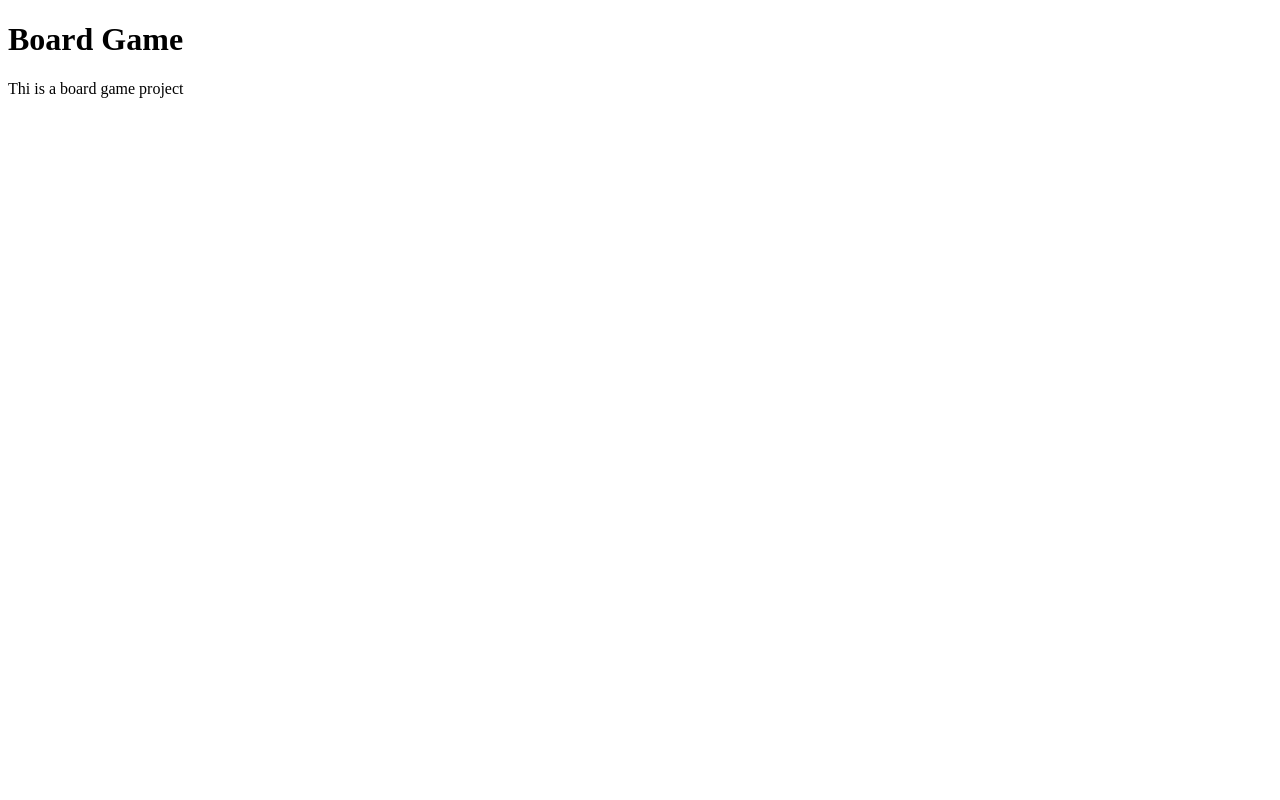
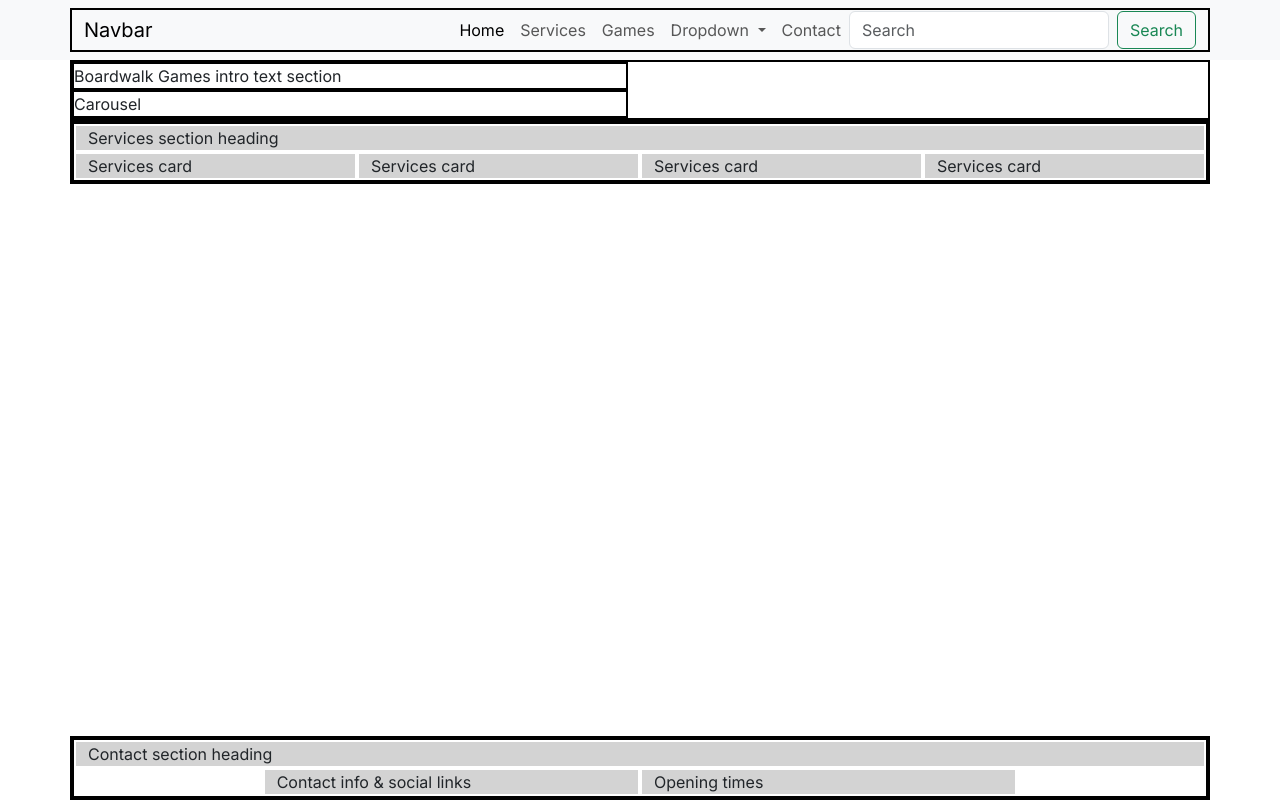
Before and after one commit to HafsaA85/boardwalk-games, a plain HTML site: page index.html in a window 1280 px wide. Drawn offline with nearby package versions, Linux system fonts and the light colour scheme; a web font is replaced by a local one.

Commit message:
Responsive pages

```diff
--- a/assets/css/style.css
+++ b/assets/css/style.css
@@ -0,0 +1,38 @@
+@import url('https://fonts.googleapis.com/css2?family=Inter:ital,opsz,wght@0,14..32,100..900;1,14..32,100..900&family=Macondo&display=swap');
+
+
+/*css variable*/
+
+:root{
+    --primary-font:"Inter", sans-serif;
+    --secondary-font: "Macondo", cursive;
+    --primary-color: #3a2620; /*brown*/
+    --secondary-color: #aa9581; /* light brown */
+    --highlight-color: #416a8e; /* blue */
+    --highlight-color-light: #7a9fc2; /* light blue */
+}
+
+body{
+    font-family: var(--primary-font);
+}
+
+h1, h2, h3{
+   font-family: var(--secondary-font);
+    color: var(--primary-color);
+}
+
+.sub-heading-color {
+    color: var(--highlight-color);
+}
+
+/* grid visualisation CSS for testing */
+
+.container,
+.row {
+    border: 2px solid black;
+}
+
+.col-12 {
+    border: 2px solid white;
+    background-color: lightgray;
+}
--- a/index.html
+++ b/index.html
@@ -3,11 +3,107 @@
 <head>
     <meta charset="UTF-8">
     <meta name="viewport" content="width=device-width, initial-scale=1.0">
-    <title>Document</title>
+    <meta name="description" content="Boardwalk Games, your ultimate gaming retreat! Perfect for casual gamers, enthusiasts, and student gatherings.
+    Visit us for your next adventure in board gaming.">
+    <title> Boardwalk Game | Home</title>
+    <!-- favicons generated by favicon.io -->
+<link rel="apple-touch-icon" sizes="180x180" href="assets/images/apple-touch-icon.png">
+<link rel="icon" type="image/png" sizes="32x32" href="assets/images/favicon-32x32.png">
+<link rel="icon" type="image/png" sizes="16x16" href="assets/images/favicon-16x16.png">
+
+     <!-- Bootstrap CSS -->
+    <link href="	https://cdn.jsdelivr.net/npm/bootstrap@5.3.7/dist/css/bootstrap.min.css" rel="stylesheet">
+
+    <!--custom css-->
     <link rel="stylesheet" href="assets\css\style.css">
 </head>
-<body>
-    <h1>Board Game</h1>
-    <p>Thi is a board game project</p>
+
+<!-- Classes on body set to work with mt-auto on footer to ensure it always stays at
+ o00000000000the bottom of the page -->
+<body class="d-flex flex-column min-vh-100">
+
+     <!--navigation-->
+    <nav class="navbar navbar-expand-lg bg-body-tertiary">
+  <div class="container">
+    <a class="navbar-brand" href="#">Navbar</a>
+    <button class="navbar-toggler" type="button" data-bs-toggle="collapse" data-bs-target="#navbarSupportedContent" aria-controls="navbarSupportedContent" aria-expanded="false" aria-label="Toggle navigation">
+      <span class="navbar-toggler-icon"></span>
+    </button>
+    <div class="collapse navbar-collapse" id="navbarSupportedContent">
+      <ul class="navbar-nav ms-auto mb-2 mb-lg-0">
+        <li class="nav-item">
+          <a class="nav-link active" aria-current="page" href="index.html">Home</a>
+        </li>
+        <li class="nav-item">
+          <a class="nav-link" href="#">Services</a>
+        </li>
+        <li class="nav-item">
+          <a class="nav-link" href="game-library.html">Games</a>
+        </li>
+        <li class="nav-item dropdown">
+          <a class="nav-link dropdown-toggle" href="#" role="button" data-bs-toggle="dropdown" aria-expanded="false">
+            Dropdown
+          </a>
+          <ul class="dropdown-menu">
+            <li><a class="dropdown-item" href="#">Action</a></li>
+            <li><a class="dropdown-item" href="#">Another action</a></li>
+            <li><hr class="dropdown-divider"></li>
+            <li><a class="dropdown-item" href="#">Something else here</a></li>
+          </ul>
+        </li>
+        <li class="nav-item">
+          <a class="nav-link" href="#">Contact</a>
+        </li>
+      </ul>
+      <form class="d-flex" role="search">
+        <input class="form-control me-2" type="search" placeholder="Search" aria-label="Search"/>
+        <button class="btn btn-outline-success" type="submit">Search</button>
+      </form>
+    </div>
+  </div>
+</nav>
+
+
+
+    <header class="container">
+        <div class="row col-xl-6">Boardwalk Games intro text section</div>
+        <div class="row col-xl-6">Carousel</div>
+    </header>
+
+     <main>
+        <!-- Services section -->
+        <section class="container">
+            <div class="row">
+                <div class="col-12">Services section heading</div>
+                <div class="col-12 col-md-6 col-xl-3">Services card</div>
+                <div class="col-12 col-md-6 col-xl-3">Services card</div>
+                <div class="col-12 col-md-6 col-xl-3">Services card</div>
+                <div class="col-12 col-md-6 col-xl-3">Services card</div>
+            </div>
+        </section>
+    </main>
+
+     <!-- Footer / contact section -->
+    <!-- mt-auto added to push footer to the bottom of the page -->
+    <footer class="mt-auto">
+        <div class="container">
+            <div class="row justify-content-center">
+                <div class="col-12">Contact section heading</div>
+                <!-- Contact info -->
+                <div class="col-12 col-md-6 col-xl-4">Contact info & social links</div>
+                <!-- Opening times -->
+                <div class="col-12 col-md-6 col-xl-4">Opening times</div>
+            </div>
+        </div>
+    </footer>
+
+
+    <!-- Bootstrap JS (for components like modals, dropdowns) -->
+<script src="https://cdn.jsdelivr.net/npm/bootstrap@5.3.7/dist/js/bootstrap.bundle.min.js"
+integrity="sha384-7qAoOXltbVP82dhxHAUje59V5r2YsVfBafyUDxEdApLPmcdhBPg1DKg1ERo0BZlK" crossorigin="anonymous"></script>
+
+<!--Font kit code -->
+<script src="https://kit.fontawesome.com/c9e9d78161.js" crossorigin="anonymous"></script>
+
 </body>
 </html>
```
Also changed, not shown: game-library.html (added, +132 -0 lines).
